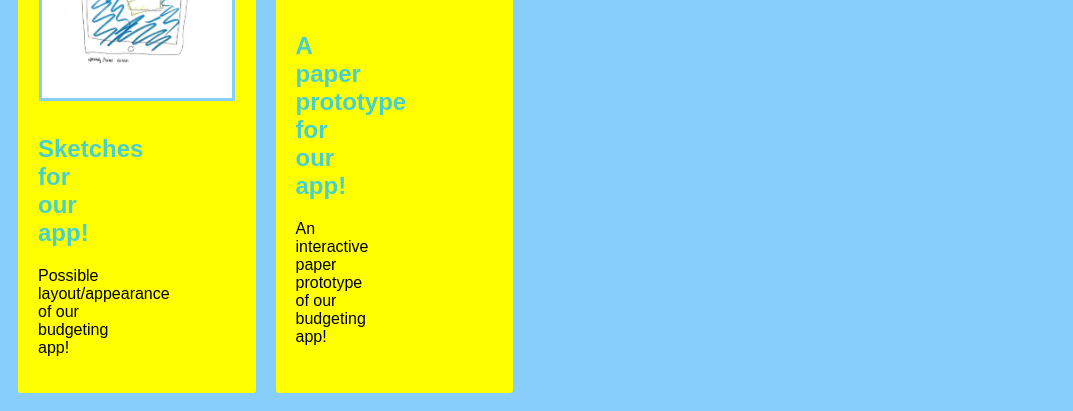
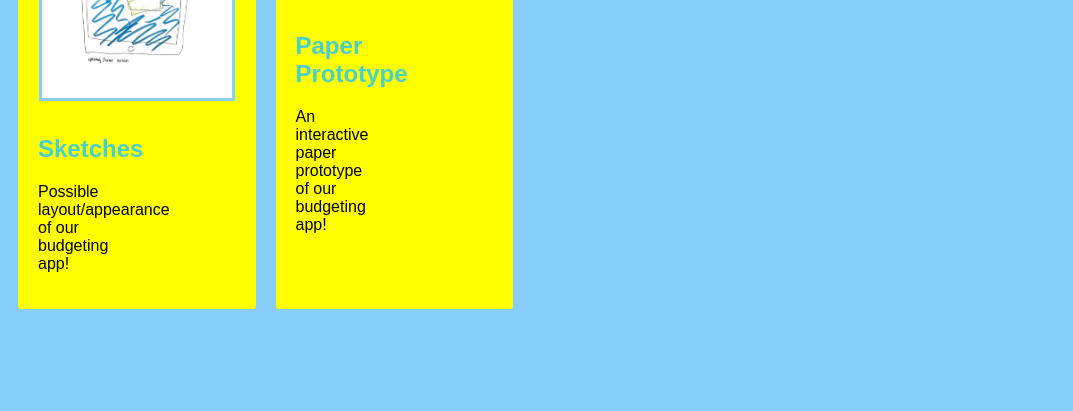
Before and after one commit to carolinanturner/carolinanturner.github.io, a plain HTML site: page index.html in a window 1280 px wide. Shown: the part 1025-1436 px from the top of the page, without its empty margins (0-1073 px from the left). After the commit the page ends 1352 px from the top, so only its background shows below. Drawn offline with Linux system fonts and the light colour scheme.

Commit message:
Add files via upload

```diff
--- a/index.html
+++ b/index.html
@@ -68,7 +68,7 @@
             <img src="Images/Sketches2.png">
         </a>
         <section class="assignment details">
-            <a href="Images/Sketches.pdf"><h2>Sketches for our app!</h2></a>
+            <a href="Images/Sketches.pdf"><h2>Sketches</h2></a>
             <p>
             Possible layout/appearance of our budgeting app!
             </p>
@@ -80,7 +80,7 @@
             <img src="Images/Paper_Prototype.jpg">
         </a>
         <section class="assignment details">
-            <a href=https://youtu.be/TVkRl9FvRro><h2>A paper prototype for our app!</h2></a>
+            <a href=https://youtu.be/TVkRl9FvRro><h2>Paper Prototype</h2></a>
             <p>
             An interactive paper prototype of our budgeting app!
             </p>
```
